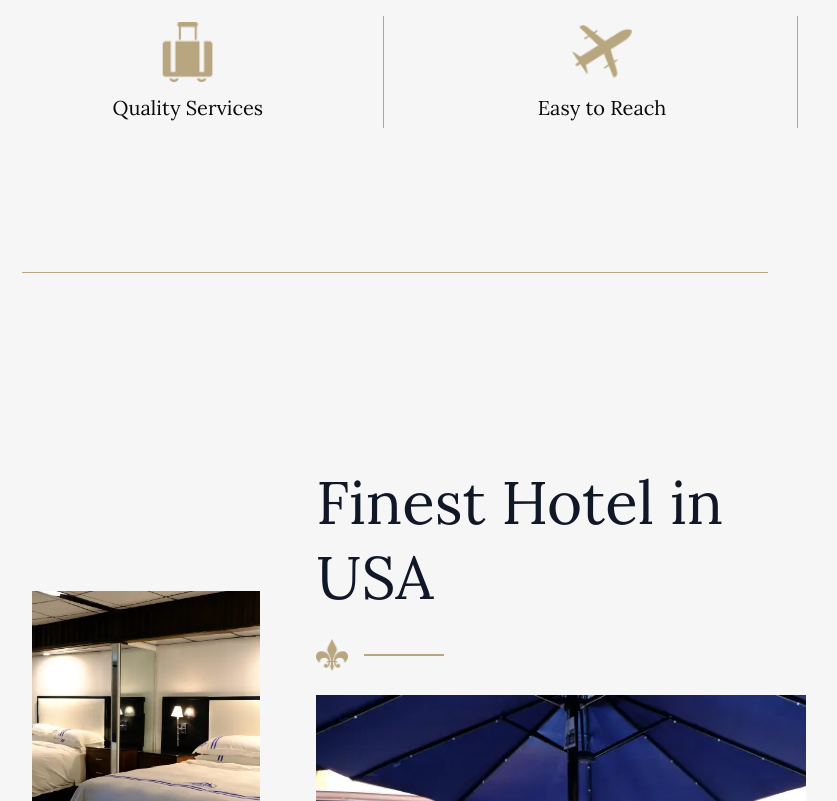
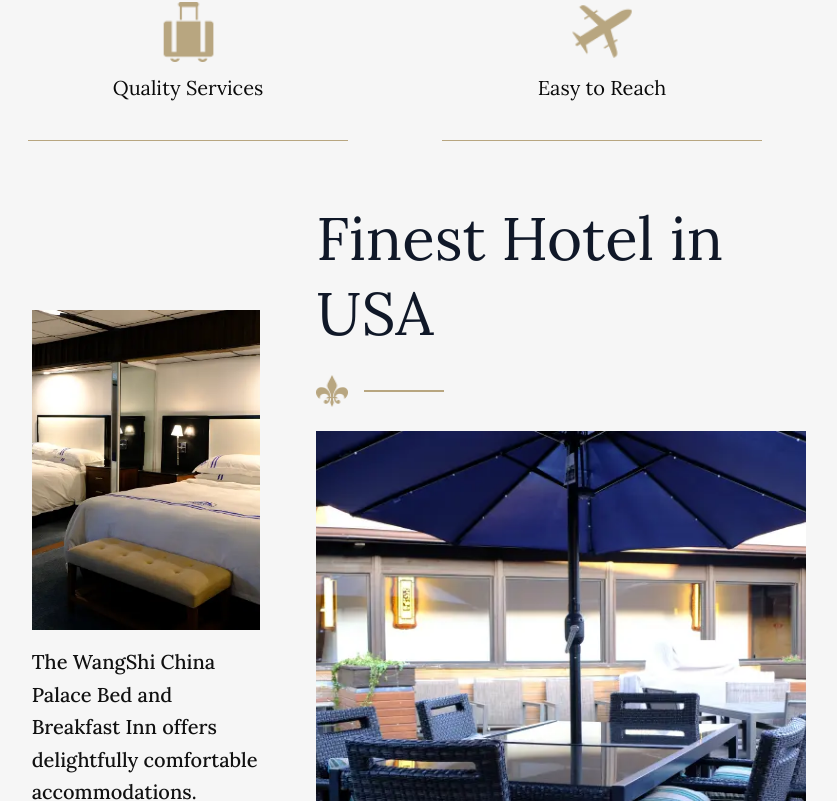
Before and after one commit to sana-jabeen-1/WangshiiPalace, a Next.js app: page /about-us in a window 1280 px wide. Shown: the part 1059-1860 px from the top of the page, without its empty margins (245-1082 px from the left). Built offline with nearby package versions, Linux system fonts and the light colour scheme.

Commit message:
Updated rooms

```diff
--- a/src/app/page.jsx
+++ b/src/app/page.jsx
@@ -32,7 +32,7 @@ useEffect(() => {
       image: "/assets/pricing/room.png",
       amenities: ["King & Futon, Shower, Patio, Firepit, Swing"],
       description:
-        "Partly Pet Friendly Rooms , If bringing a pet please call ahead",
+        "Partly Pet Friendly Rooms ",
       priceColor: "bg-yellow-600 hover:bg-yellow-700 text-white",
     },
     {
--- a/src/components/molecules/RoomsPricing.jsx
+++ b/src/components/molecules/RoomsPricing.jsx
@@ -51,7 +51,7 @@ const RoomsPricingSectionn = ({ title, rooms }) => {
               </Link>
 
               {/* Room Details */}
-              <div className="p-6 bg-[#ffffff] w-[90%] -mt-16 z-10 relative">
+              <div className="p-6 bg-[#ffffff] w-[90%] -mt-16 z-10 relative h-[220px] overflow-y-auto">
                 <h3 className="text-2xl font-semibold text-gray-900 mb-3">{room.title}</h3>
 
                 {/* Amenities */}
--- a/src/components/pages/about/AboutFeature.jsx
+++ b/src/components/pages/about/AboutFeature.jsx
@@ -30,7 +30,7 @@ const AboutFeature = () => {
   ];
 
   return (
-    <div className="p-20 w-full flex flex-col items-center justify-center">
+    <div className="p-15 w-full flex flex-col items-center justify-center">
       <div className="flex items-center justify-center flex-wrap gap-6 w-3/4 ">
         {features.map(({ title, iconImage }, index) => (
           <AboutFeatureCard
@@ -41,7 +41,7 @@ const AboutFeature = () => {
           />
         ))}
       </div>
-      <div className="w-4/6 bg-secondary h-[0.2px] my-28" />
+      {/* <div className="w-4/6 bg-secondary h-[0.2px] my-10" /> */}
     </div>
   );
 };
@@ -50,15 +50,16 @@ export default AboutFeature;
 
 const AboutFeatureCard = ({ title, iconImage, index }) => {
   return (
+
     <section className="flex flex-col items-center">
       <section className="flex flex-row-reverse items-center">
-        <div className="w-[0.2px] h-28 bg-secondary" />
+         {index >9 &&<div className="w-[0.2px] h-28 bg-secondary" />}
         <div className="w-[390px] h-[177px] flex flex-col items-center justify-center gap-3">
           <Image width={67} height={55} src={iconImage} alt={title} />
           <h3 className="text-xl font-lora font-light">{title}</h3>
         </div>
       </section>
-      {index < 3 && <div className="w-80 h-[0.2px] bg-secondary" />}
+      {index <6 && <div className="w-80 h-[0.2px] bg-secondary" />}
     </section>
   );
 };
--- a/src/components/pages/about/AboutHotelOverview.jsx
+++ b/src/components/pages/about/AboutHotelOverview.jsx
@@ -19,7 +19,7 @@ const AboutHotelOverviewSection = () => {
       image: "/assets/about/room.webp",
       title: "Luxury Suite",
       description:
-        "Nullam dictum felis eu pede mollis pretium. Integer tincidunt.",
+        "The WangShi China Palace Bed and Breakfast Inn offers delightfully comfortable accommodations.",
       category: "Accommodation",
     },
     {
@@ -27,7 +27,7 @@ const AboutHotelOverviewSection = () => {
       image: "/assets/about/room-2.webp",
       title: "Deluxe Room",
       description:
-        "Vivamus elementum semper nisi. Aenean vulputate eleifend tellus.",
+        "The WangShi China Palace Bed and Breakfast Inn offers delightfully comfortable accommodations.",
       category: "Accommodation",
     },
     {
@@ -35,7 +35,7 @@ const AboutHotelOverviewSection = () => {
       image: "/assets/about/room-3.webp",
       title: "Premium Suite",
       description:
-        "Cras dapibus. Vivamus elementum semper nisi. Aenean vulputate.",
+        "The WangShi China Palace Bed and Breakfast Inn offers delightfully comfortable accommodations.",
       category: "Accommodation",
     },
   ];
--- a/src/components/pages/about/AboutTimeline.jsx
+++ b/src/components/pages/about/AboutTimeline.jsx
@@ -7,7 +7,7 @@ const AboutTimelineSection = () => {
       title: "The Beginning",
       image: "/assets/about/timeline.webp",
       description:
-        "Nullam dictum felis eu pede mollis pretium. Integer tincidunt. Cras dapibus. Vivamus elementum semper nisi. Aenean vulputate eleifend tellus. Aenean leo ligula, porttitor eu.",
+        "WangShi China Palace was founded by Dow McCarty and Victoria McCarty . This husband-wife duo turned their home located in Oklahoma City, into a relaxing Bed and Breakfast Inn for Guests.",
       position: "right",
     },
     {
@@ -15,7 +15,7 @@ const AboutTimelineSection = () => {
       title: "The Beginning",
       image: "/assets/about/timeline-2.webp",
       description:
-        "Nullam dictum felis eu pede mollis pretium. Integer tincidunt. Cras dapibus. Vivamus elementum semper nisi. Aenean vulputate eleifend tellus. Aenean leo ligula, porttitor eu.",
+        "WangShi China Palace was founded by Dow McCarty and Victoria McCarty .This husband-wife duo turned their home located in Oklahoma City, into a relaxing Bed and Breakfast Inn for Guests.",
       position: "left",
     },
     {
@@ -23,7 +23,7 @@ const AboutTimelineSection = () => {
       title: "Member In Hotel Association",
       image: "/assets/about/timeline-3.webp",
       description:
-        "Nullam dictum felis eu pede mollis pretium. Integer tincidunt. Cras dapibus. Vivamus elementum semper nisi.",
+        "WangShi China Palace was founded by Dow McCarty and Victoria McCarty .This husband-wife duo turned their home located in Oklahoma City, into a relaxing Bed and Breakfast Inn for Guests.",
       position: "right",
     },
     {
@@ -31,7 +31,7 @@ const AboutTimelineSection = () => {
       title: "International Standards",
       image: "/assets/about/timeline-4.webp",
       description:
-        "Nullam dictum felis eu pede mollis pretium. Integer tincidunt. Cras dapibus. Vivamus elementum semper nisi.",
+        "WangShi China Palace was established by Dow and Victoria McCarty, a dynamic husband-and-wife team. They transformed their private residence in Oklahoma City into a serene Bed and Breakfast Inn.  ",
       position: "left",
     },
   ];
@@ -43,10 +43,10 @@ const AboutTimelineSection = () => {
           {/* Timeline Container */}
           <div className="relative">
             {/* Vertical Timeline Line */}
-            <div className="absolute left-1/2 transform -translate-x-1/2 w-0.5 h-full bg-gray-300"></div>
+
 
             {/* Timeline Items */}
-            <div className="space-y-16">
+            <div className="space-y-10">
               {timelineItems.map((item, index) => (
                 <div key={item.id} className="relative">
                   {/* Timeline Dot */}
@@ -59,17 +59,18 @@ const AboutTimelineSection = () => {
                     }`}
                   >
                     {/* Image Side */}
-                    <div className="w-1/2 px-2 md:px-6 lg:px-8">
+                    <div className="w-1/2 px-2 md:px-7 lg:px-8">
                       <div
                         className={`${
                           item.position === "left" ? "ml-auto" : "mr-auto"
                         } w-full lg:max-w-md`}
                       >
-                        <div className="relative w-36 h-36 md:w-80 md:h-64 lg:w-full lg:h-64 overflow-hidden shadow-lg">
+                        <div className="relative w-36 h-36 md:w-100 md:h-36 lg:w-full lg:h-64 overflow-hidden shadow-lg">
                           <Image
                             src={item.image || "/placeholder.svg"}
                             alt={item.title}
-                            fill
+                             layout="fill"  // Ensure the image fills its container
+                             objectFit="cover"
                             className="object-cover"
                           />
                         </div>
--- a/src/components/ui/Hero.jsx
+++ b/src/components/ui/Hero.jsx
@@ -24,11 +24,6 @@ const Hero = () => {
           text: "Talk To Us",
           href: "/contact-us",
         },
-        {
-          text: "Accommodations",
-           href: "https://direct-book.com/properties/wangshichinapalacedirect?locale=en&referrer=canvas&items[0][adults]=2&items[0][children]=0&items[0][infants]=0&currency=USD&checkInDate=2025-07-22&checkOutDate=2025-07-23&trackPage=yes",
-          openInNewWindow: true,
-        },
       ],
     },
     {
@@ -41,10 +36,6 @@ const Hero = () => {
           text: "Book Now",
            href: "https://direct-book.com/properties/wangshichinapalacedirect?locale=en&referrer=canvas&items[0][adults]=2&items[0][children]=0&items[0][infants]=0&currency=USD&checkInDate=2025-07-22&checkOutDate=2025-07-23&trackPage=yes",
           openInNewWindow: true,
-        },
-        {
-          text: "Talk To Us",
-          href: "/contact-us",
         },
         {
           text: "Accommodations",
@@ -67,11 +58,6 @@ const Hero = () => {
         {
           text: "Talk To Us",
           href: "/contact-us",
-        },
-        {
-          text: "Accommodations",
-           href: "https://direct-book.com/properties/wangshichinapalacedirect?locale=en&referrer=canvas&items[0][adults]=2&items[0][children]=0&items[0][infants]=0&currency=USD&checkInDate=2025-07-22&checkOutDate=2025-07-23&trackPage=yes",
-          openInNewWindow: true,
         },
       ],
     },
```
Also changed, not shown: src/components/molecules/Pricing.jsx (+12 -11 lines), src/components/molecules/Testimonials.jsx (+4 -4 lines).
